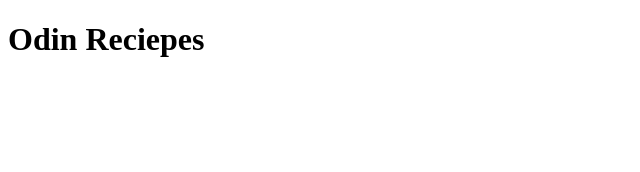
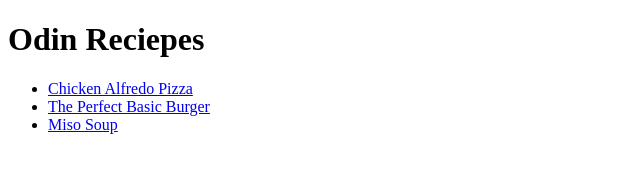
Before and after one commit to loremispum2k8/odin-reciepts, a plain HTML site: page index.html in a window 1280 px wide. Shown: the whole page, without its empty margins (0-640 px from the left). Drawn offline with Linux system fonts and the light colour scheme.

Commit message:
Add updated index

```diff
--- a/index.html
+++ b/index.html
@@ -7,5 +7,12 @@
 </head>
 <body>
     <h1>Odin Reciepes</h1>
+
+    <ul>
+        <li><a href="recipes/chicken-alfredo-pizza.html">Chicken Alfredo Pizza</a></li>
+        <li><a href="recipes/the-perfect-basic-burger.html">The Perfect Basic Burger</a></li>
+        <li><a href="recipes/miso-soup.html">Miso Soup</a></li>
+    </ul>
+
 </body>
 </html>
```
